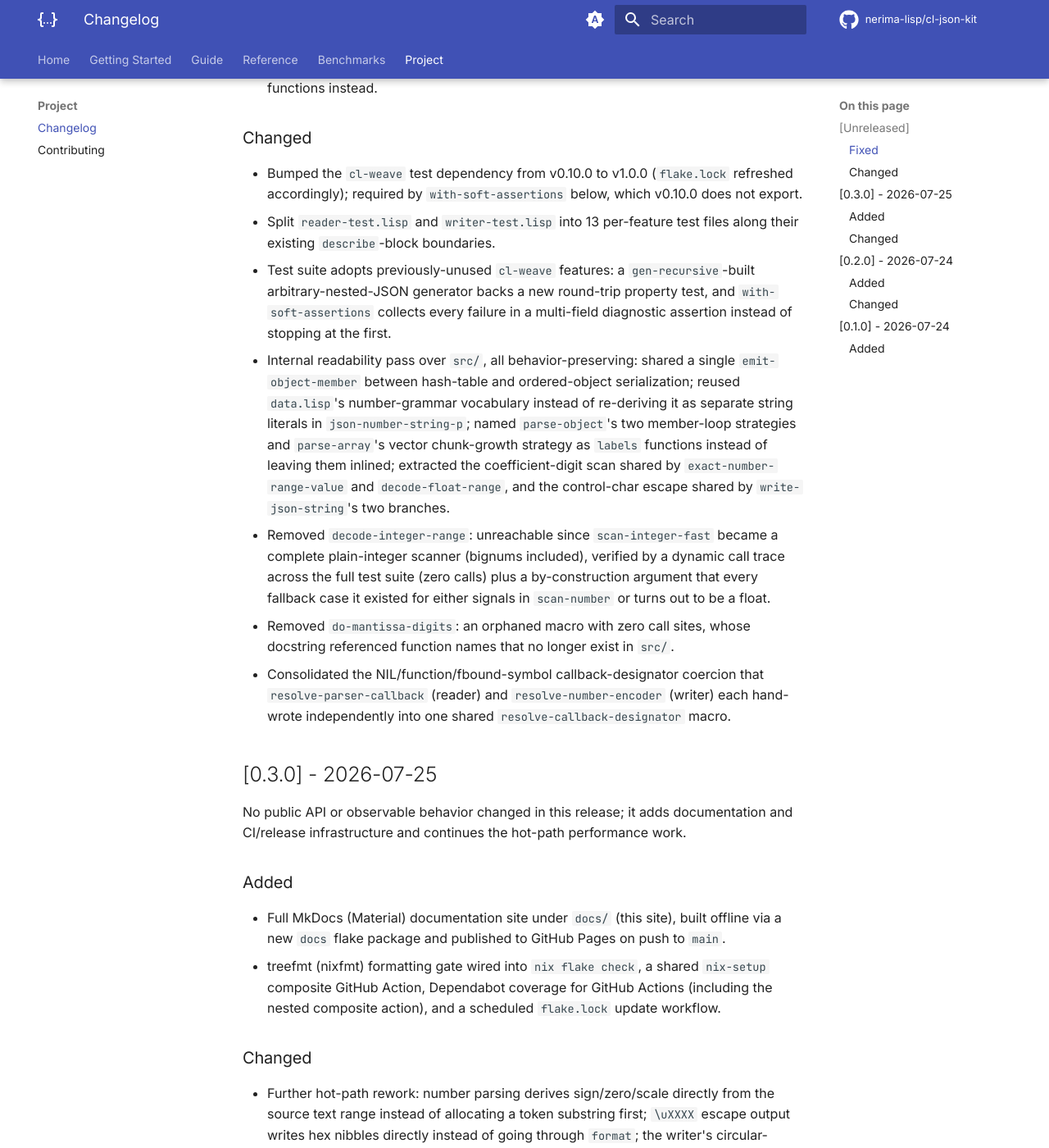
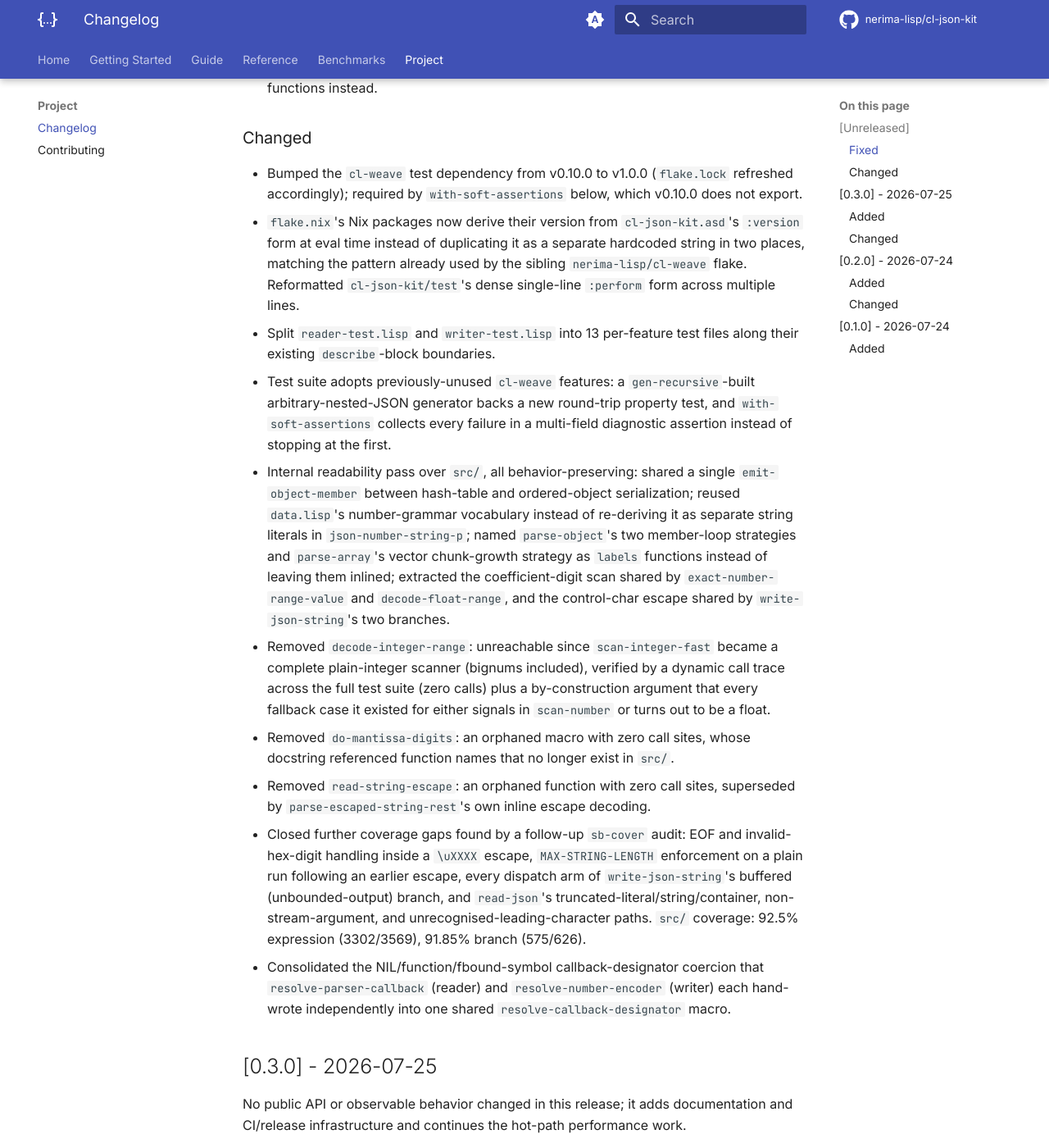
Before and after one commit to nerima-lisp/cl-json-kit, an MkDocs documentation site: the page built from docs/src/changelog.md, in a window 1280 px wide and 1400 px high, scrolled down 551 px. Shown: the whole window at 82% size. Built offline with MkDocs 1.6.1 and Material for MkDocs 9.7.7, drawn with Linux system fonts in a browser that asks for light colours; comment, search, counter and statistics services are not loaded.

Commit message:
test: close more sb-cover gaps, remove orphaned read-string-escape (#15)
* test: close more sb-cover gaps; remove orphaned read-string-escape

- Remove READ-STRING-ESCAPE: zero call sites in src/, superseded by
  PARSE-ESCAPED-STRING-REST's own inline decoding.
- Add coverage for: EOF and invalid-hex-digit handling inside a \uXXXX
  escape; MAX-STRING-LENGTH enforcement on a plain run following an earlier
  escape; every dispatch arm (quote, backslash, control-char, plain-char,
  surrogate) of WRITE-JSON-STRING's buffered branch, previously exercised
  only through its single all-quote-character regression test; READ-JSON's
  truncated-literal/string/container framing, non-stream argument, and
  unrecognised-leading-character paths.

src/ coverage: 92.5% expression (3302/3569, up from 89.83%), 91.85% branch
(575/626, up from 87.30%). 200/200 tests pass.

* docs: retroactive changelog entry for the flake.nix/asd version-source-of-truth chore

```diff
--- a/docs/src/changelog.md
+++ b/docs/src/changelog.md
@@ -25,6 +25,11 @@ listed on the [GitHub releases page](https://github.com/nerima-lisp/cl-json-kit/
 - Bumped the `cl-weave` test dependency from v0.10.0 to v1.0.0 (`flake.lock`
   refreshed accordingly); required by `with-soft-assertions` below, which
   v0.10.0 does not export.
+- `flake.nix`'s Nix packages now derive their version from `cl-json-kit.asd`'s
+  `:version` form at eval time instead of duplicating it as a separate
+  hardcoded string in two places, matching the pattern already used by the
+  sibling `nerima-lisp/cl-weave` flake. Reformatted `cl-json-kit/test`'s
+  dense single-line `:perform` form across multiple lines.
 - Split `reader-test.lisp` and `writer-test.lisp` into 13 per-feature test
   files along their existing `describe`-block boundaries.
 - Test suite adopts previously-unused `cl-weave` features: a
@@ -48,6 +53,15 @@ listed on the [GitHub releases page](https://github.com/nerima-lisp/cl-json-kit/
   signals in `scan-number` or turns out to be a float.
 - Removed `do-mantissa-digits`: an orphaned macro with zero call sites,
   whose docstring referenced function names that no longer exist in `src/`.
+- Removed `read-string-escape`: an orphaned function with zero call sites,
+  superseded by `parse-escaped-string-rest`'s own inline escape decoding.
+- Closed further coverage gaps found by a follow-up `sb-cover` audit: EOF
+  and invalid-hex-digit handling inside a `\uXXXX` escape, `MAX-STRING-LENGTH`
+  enforcement on a plain run following an earlier escape, every dispatch arm
+  of `write-json-string`'s buffered (unbounded-output) branch, and
+  `read-json`'s truncated-literal/string/container, non-stream-argument, and
+  unrecognised-leading-character paths. `src/` coverage: 92.5% expression
+  (3302/3569), 91.85% branch (575/626).
 - Consolidated the NIL/function/fbound-symbol callback-designator coercion
   that `resolve-parser-callback` (reader) and `resolve-number-encoder`
   (writer) each hand-wrote independently into one shared
```
Also changed, not shown: CHANGELOG.md, 4 other files.
